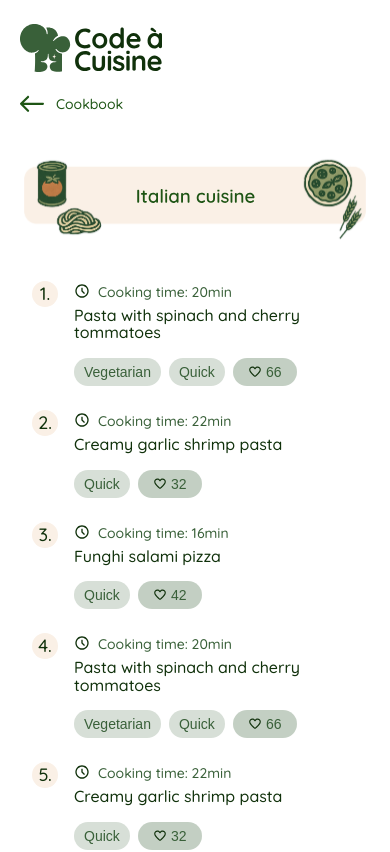
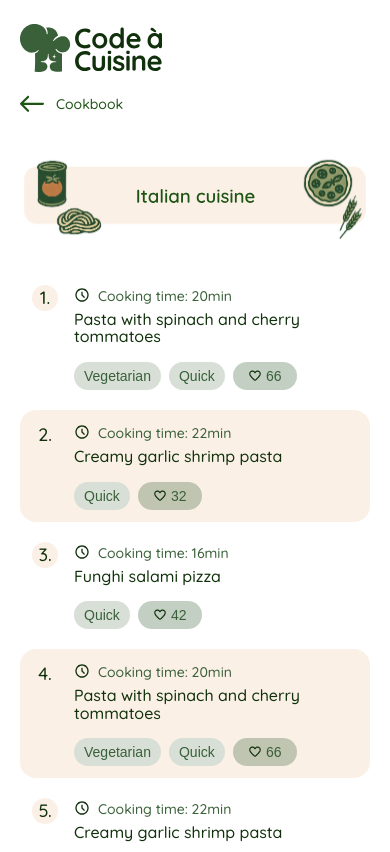
Before and after one commit to FatihYalcin42/code-cuisine, an Angular app: page /cookbook/1 in a window 390 px wide. Shown: the top 852 px of the page. Built offline with nearby package versions, Linux system fonts and the light colour scheme.

Commit message:
fix: add alternating mobile row backgrounds to separate cookbook category recipes visually

```diff
--- a/src/app/pages/cookbook-category-page/cookbook-category-page.scss
+++ b/src/app/pages/cookbook-category-page/cookbook-category-page.scss
@@ -267,6 +267,16 @@
   .cookbook-category-row {
     grid-template-columns: auto minmax(0, 1fr);
     align-items: start;
+    padding: 12px;
+    border-radius: 16px;
+  }
+
+  .cookbook-category-row:nth-child(odd) {
+    background: #fff;
+  }
+
+  .cookbook-category-row:nth-child(even) {
+    background: #faf0e6;
   }
 
   .cookbook-category-pagination {
```
